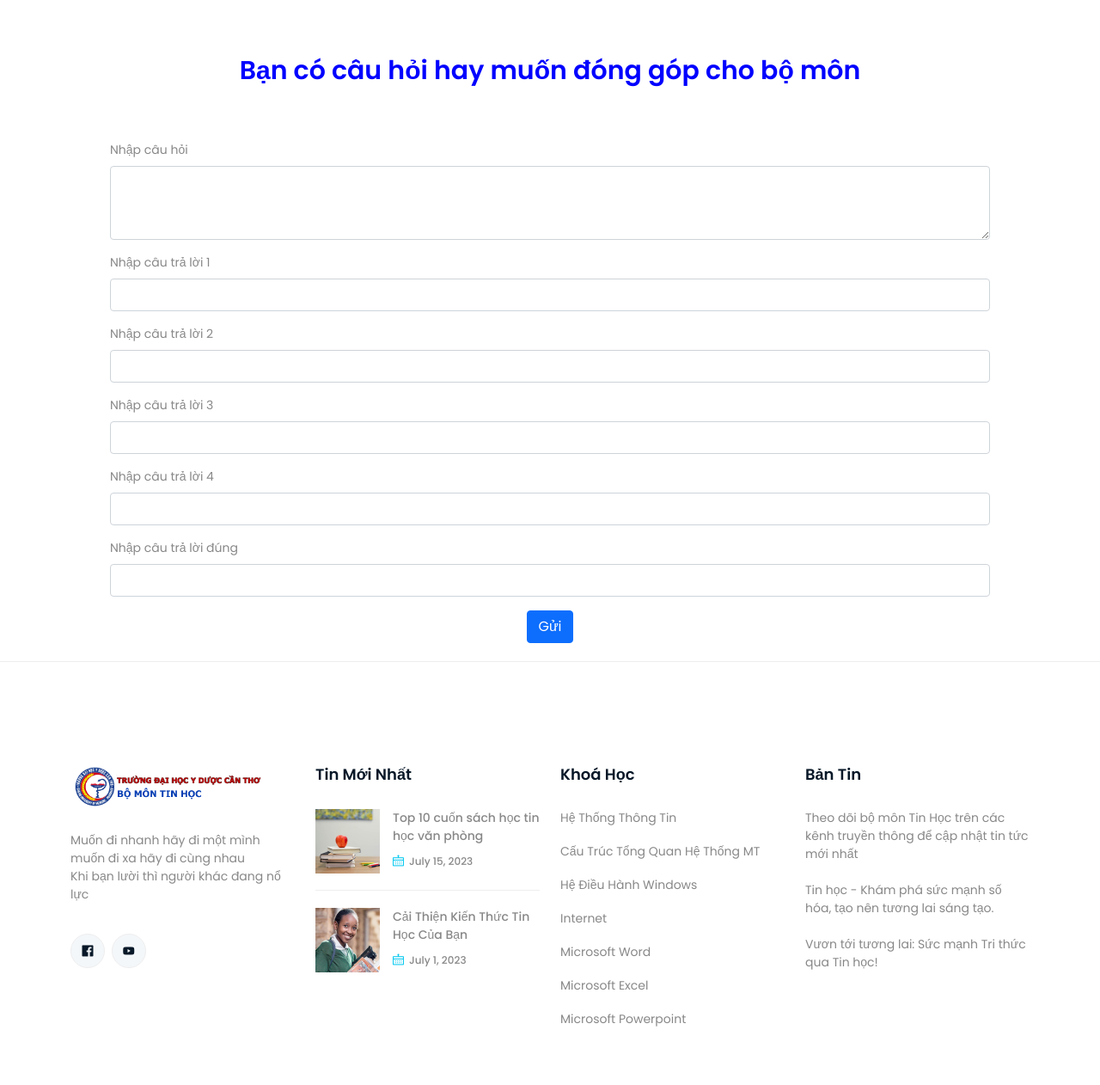
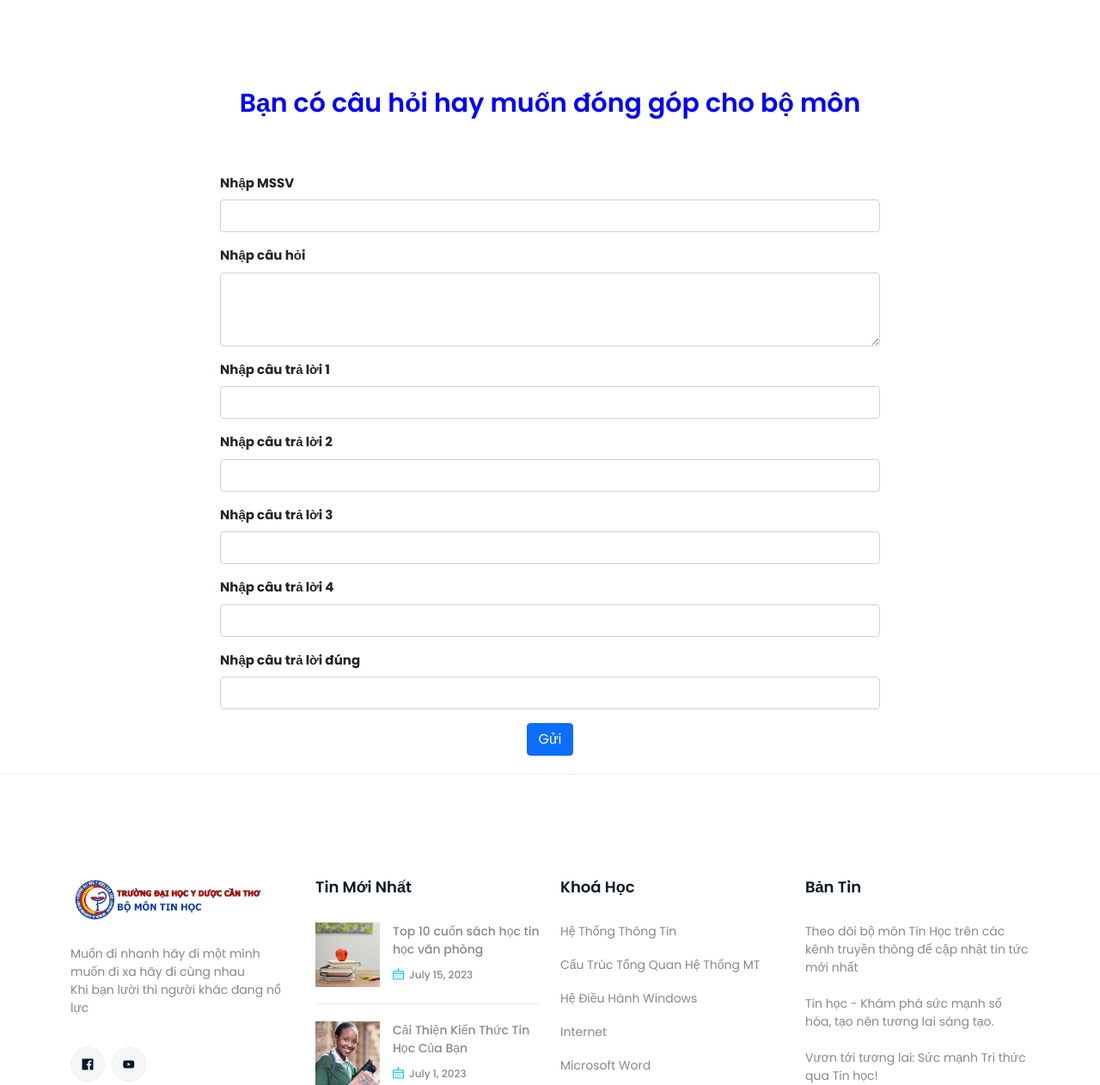
Before and after one commit to PhamTranTrong-B1910473/TTTT_HK3, a Laravel app: page /bai-viet/1 in a window 1280 px wide. Shown: the part 170-1432 px from the top of the page at 86% size. Run offline with Laravel 9, Linux system fonts and the light colour scheme; data that the repository does not hold is empty; some libraries are stand-ins or nearby versions.

Commit message:
trang trắc nghiệm & sửa đổi trang khảo sát ý kiến

```diff
--- a/resources/views/pages/baiviet.blade.php
+++ b/resources/views/pages/baiviet.blade.php
@@ -7,12 +7,18 @@
     text-align: center;
     color: blue;
     vertical-align: text-bottom;
-    margin-top: 5%;
+    margin-top: 8%;
     margin-bottom: 5%;">Bạn có câu hỏi hay muốn đóng góp cho bộ môn </h3>
+<div class="mb-3">
+  <label for="exampleFormControlInput" class="form-label">Nhập MSSV</label>
+  <input type="email" class="form-control" id="exampleFormControlInput1" placeholder="">
+</div>
 
   <label for="exampleFormControlTextarea" class="form-label">Nhập câu hỏi</label>
   <textarea class="form-control" id="exampleFormControlTextarea1" rows="3"></textarea>
 </div>
+
+
 <div class="mb-3">
   <label for="exampleFormControlInput" class="form-label">Nhập câu trả lời 1</label>
   <input type="email" class="form-control" id="exampleFormControlInput1" placeholder="">
@@ -41,12 +47,15 @@
 </br>
 <style>
   .form-label{
-    width: 80%;
-    margin-left: 10%;
+    color:#212529;
+    font-weight:bold;
+    font-size:15px;
+    width: 60%;
+    margin-left: 20%;
   }
   .form-control{
-    width: 80%;
-    margin-left: 10%;
+    width: 60%;
+    margin-left: 20%;
   }
 
 </style>
```
Also changed, not shown: resources/views/pages/danhmuc.blade.php (+9 -0 lines), resources/views/pages/tracnghiem.blade.php (+86 -1 lines).
